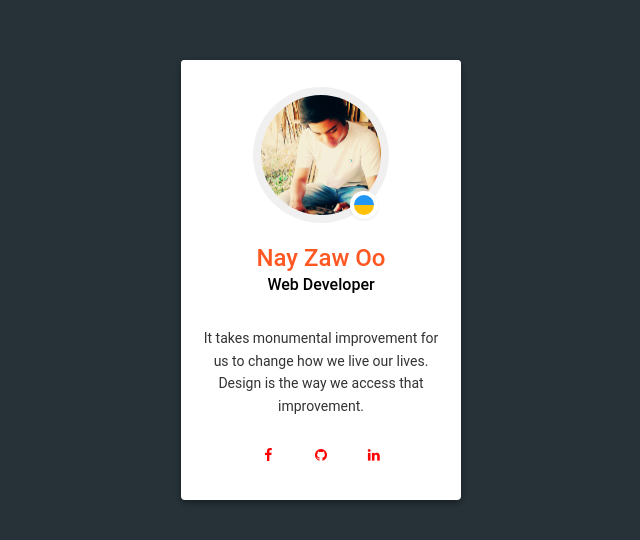
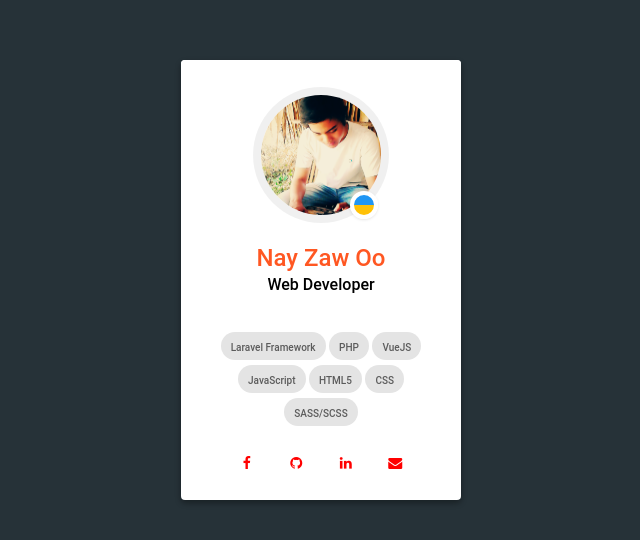
Before and after one commit to nayzawoo/nayzawoo.github.io, a website: page index.html in a window 1280 px wide. Shown: the part 120-660 px from the top of the page, without its empty margins (319-959 px from the left). Drawn offline with Linux system fonts and the light colour scheme.

Commit message:
Update on 2017-01-12 11:17:04

```diff
--- a/css/style.css
+++ b/css/style.css
@@ -151,12 +151,25 @@ p {
   animation: moveIn 1s 3.1s ease forwards;
 }
 
+.profile-bio .t {
+    display: inline-block;
+    height: 28px;
+    font-size: 10px;
+    font-weight: 500;
+    color: rgba(0,0,0,.6);
+    line-height: 32px;
+    padding: 0 10px;
+    border-radius: 16px;
+    background-color: #e4e4e4;
+    margin-top: 5px;
+}
+
 .profile-social-links {
   width: 218px;
   display: inline-block;
   float: right;
   margin: 0px;
-  padding: 15px 40px;
+  padding: 15px 20px;
   background: #FFFFFF;
   margin-top: 50px;
   text-align: center;
@@ -172,7 +185,7 @@ p {
   margin: -5px 0px 0px 0px;
   padding: 0px;
   float: left;
-  width: 33.333333%;
+  width: 25%;
   text-align: center;
 }
 
--- a/index.html
+++ b/index.html
@@ -42,9 +42,13 @@
     </header>
     <!-- bit of a bio; who are you? -->
     <div class="profile-bio">
-      <p>
-        It takes monumental improvement for us to change how we live our lives. Design is the way we access that improvement.
-      </p>
+      <span class="t">Laravel Framework</span>
+      <span class="t">PHP</span>
+      <span class="t">VueJS</span>
+      <span class="t">JavaScript</span>
+      <span class="t">HTML5</span>
+      <span class="t">CSS</span>
+      <span class="t">SASS/SCSS</span>
     </div>
     <!-- some social links to show off -->
     <ul class="profile-social-links">
@@ -63,6 +67,11 @@
           <i class="fa fa-linkedin"></i>
         </a>
       </li>
+      <li>
+        <a href="mainto:nayzawoo.me@gmail.com">
+          <i class="fa fa-envelope"></i>
+        </a>
+      </li>
     </ul>
   </aside>
 </body>
```
